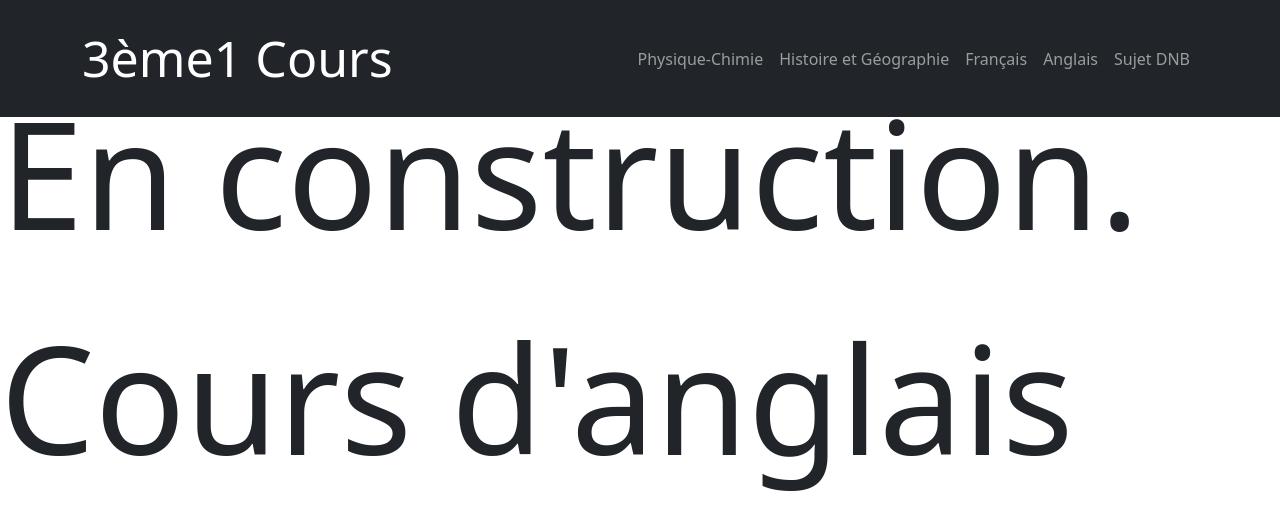
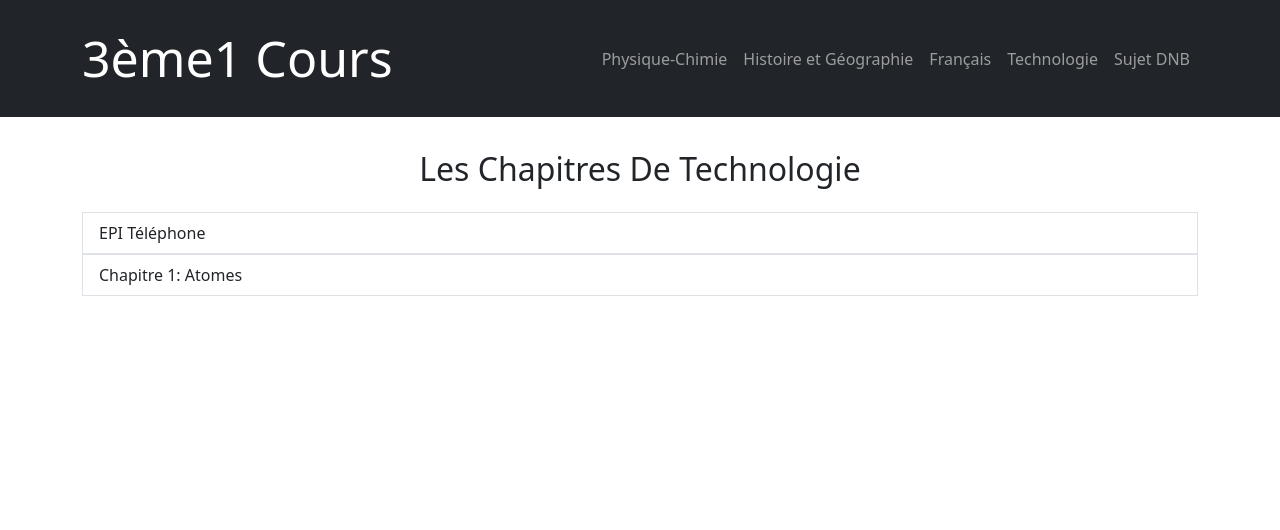
Before and after one commit to LitzyMan/Course_3eme, a website: page techno.html in a window 1280 px wide. Drawn offline with nearby package versions, Linux system fonts and the light colour scheme.

Commit message:
Techno is here

```diff
--- a/anglais.html
+++ b/techno.html
@@ -35,7 +35,7 @@
                   <a href="francais.html" class="nav-link">Français</a>
                 </li>
                 <li class="nav-item">
-                    <a href="anglais.html" class="nav-link">Anglais</a>
+                  <a href="techno.html" class="nav-link">Technologie</a>
                 </li>
                 <li>
                   <a href="sujet.html" class="nav-link">Sujet DNB</a>
@@ -45,7 +45,19 @@
           </div>
         </nav>
 
-        <p style="font-size: 150px;">En construction. Cours d'anglais</p>
-        <script src="https://cdn.jsdelivr.net/npm/bootstrap@5.3.2/dist/js/bootstrap.bundle.min.js" integrity="sha384-C6RzsynM9kWDrMNeT87bh95OGNyZPhcTNXj1NW7RuBCsyN/o0jlpcV8Qyq46cDfL" crossorigin="anonymous"></script>
-</body>
+        <!--Course List-->
+        <section id="course" class="course">
+            <div class="container">
+                <h2 class="text-center mb-4">Les Chapitres De Technologie</h2>
+                <div class="list-group">
+                    <a href="#" class="course-link"><button type="button" class="list-group-item list-group-item-action">
+                    EPI Téléphone
+                    </button></a>
+                    <a href="#" class="course-link"><button type="button" class="list-group-item list-group-item-action">
+                    Chapitre 1: Atomes
+                    </button></a>
+                </div>
+            </div>
+        </section>
+    </body>
 </html>
```
Also changed, not shown: atome.html (+1 -1 lines), francais.html (+15 -2 lines), histoire.html (+15 -2 lines), index.html (+1 -1 lines), physic.html (+1 -1 lines), sujet.html (+1 -1 lines), tel.html (+1 -1 lines).
